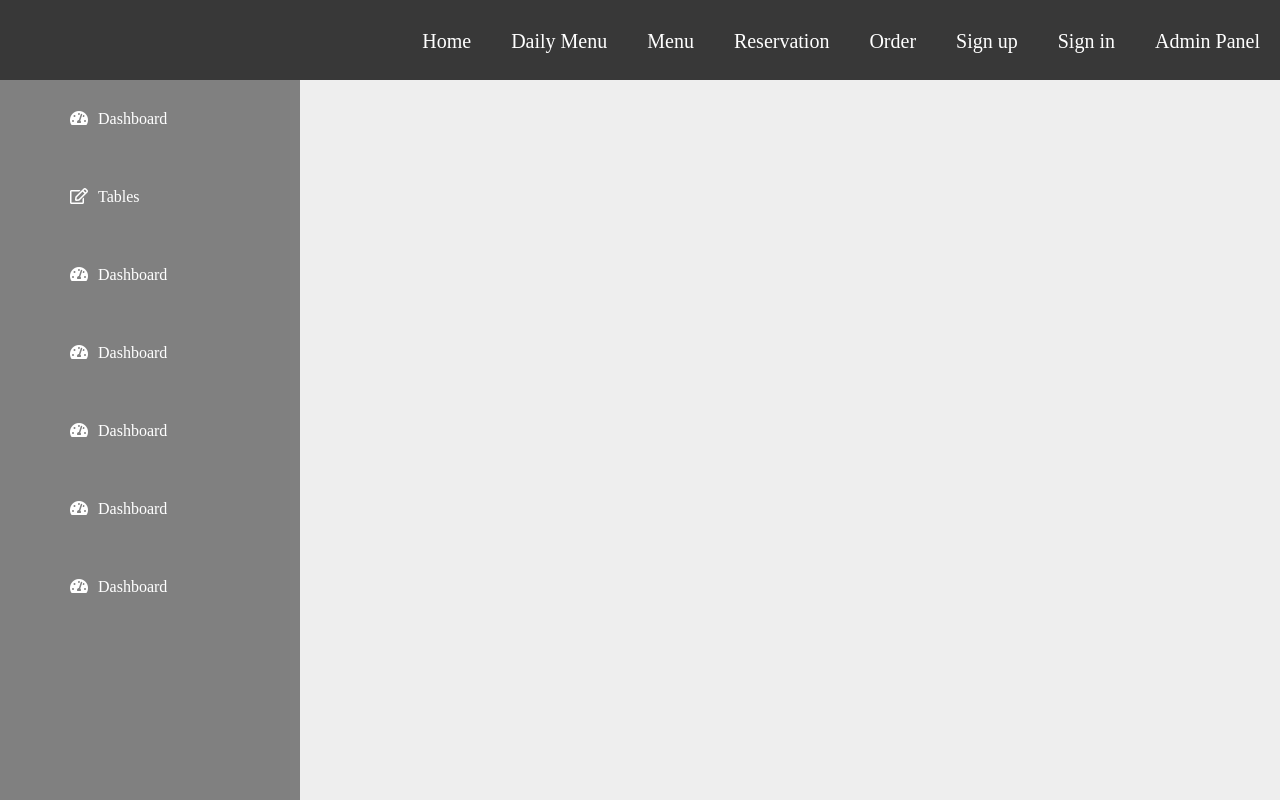
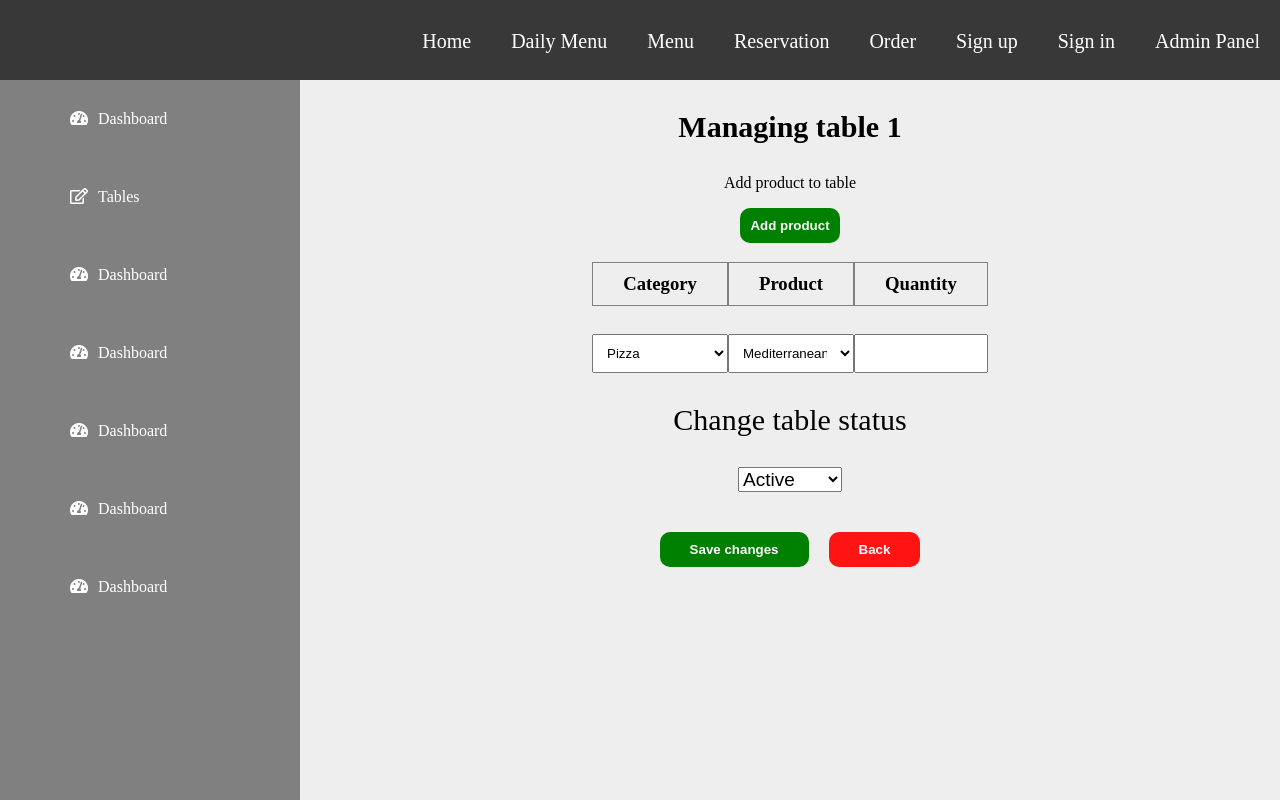
Before and after one commit to EmanuilM/Tasty, a React (Create React App) app in the folder client/: page /admin-panel/tables/manage/1 in a window 1280 px wide. Shown: the top 800 px of the page. Built offline with nearby package versions, Linux system fonts and the light colour scheme; a web font is replaced by a local one.

Commit message:
add manage table page

```diff
--- a/client/src/App.js
+++ b/client/src/App.js
@@ -44,8 +44,6 @@ function App() {
           <AdminPanel />
         </Route>
       </Switch>
-
-
       <Footer />
     </div>
   );
--- a/client/src/components/AdminPanel/AdminPanel.js
+++ b/client/src/components/AdminPanel/AdminPanel.js
@@ -4,6 +4,7 @@ import Dashboard from './Dashboard/Dashboard';
 import { Switch, Route } from 'react-router-dom';
 import Tables from './Tables/Tables';
 import TableDetails from './Tables/TableDetails/TableDetails';
+import ManageTables from './Tables/ManageTables/ManageTables';
 
 const AdminPanel = () => {
     return (
@@ -15,6 +16,7 @@ const AdminPanel = () => {
             <Route path="/admin-panel" component={Dashboard} exact />
             <Route path="/admin-panel/tables" component={Tables} exact />
             <Route path="/admin-panel/tables/details/:tableID" component={TableDetails} />
+            <Route path="/admin-panel/tables/manage/:tableID" component={ManageTables} />
             </Switch>
             </section>
             </div>
--- /dev/null
+++ b/client/src/components/AdminPanel/Tables/ManageTables/AddProductToTable/AddProductToTable.css
@@ -0,0 +1,36 @@
+.admin-page-manage-table-add-product {
+    display: flex;
+    justify-content: center;
+    margin-top: 10px;
+}
+
+.admin-page-manage-table-add-product select:nth-child(2) {
+    padding: 10px;
+    width: 126px;
+}
+
+.admin-page-manage-table-add-product input {
+    padding: 10px;
+    width: 110px;
+}
+
+.manage-table-select-product-category {
+    padding: 10px;
+    width: 136px;
+}
+
+
+@media screen and (max-width:400px) {
+     .admin-page-manage-table-add-product {
+        flex-direction: column;
+    }
+
+    .manage-table-select-product-category , .manage-table-select-product {
+        width: 100% !important;
+    }
+
+    .manage-table-product-quantity {
+        width: 93% !important;
+    }
+
+}
--- /dev/null
+++ b/client/src/components/AdminPanel/Tables/ManageTables/AddProductToTable/AddProductToTable.js
@@ -0,0 +1,34 @@
+import './AddProductToTable.css';
+const AddProductToTable = () => {
+    const randomData = {
+        category: [
+            "Pizza",
+            "Drinks",
+            "Burger"
+        ],
+        products: [
+            "Mediterranean Shrimp Pizza",
+            "Sicilian Pizza",
+            "Detroit Pizza",
+        ]
+    }
+
+    return (
+        <section className="admin-page-manage-table-add-product">
+            <select className="manage-table-select-product-category">
+                {randomData.category.map(x => {
+                    return <option>{x}</option>
+                })}
+            </select>
+            <select className="manage-table-select-product">
+                {randomData.products.map(x => {
+                    return <option>{x}</option>
+                })}
+            </select>
+            <input type="number" className="manage-table-product-quantity" />
+        </section>
+
+    )
+}
+
+export default AddProductToTable;
--- /dev/null
+++ b/client/src/components/AdminPanel/Tables/ManageTables/ManageTables.css
@@ -0,0 +1,97 @@
+.admin-page-manage-table-wrapper {
+    width: 100%;
+}
+
+.admin-page-manage-table-wrapper h1 {
+    font-size: 30px;
+    text-align: center;
+}
+
+.admin-page-add-product-button-wrapper {
+    text-align: center;
+}
+
+.admin-page-add-product-button-wrapper h1{
+    font-size: 30px;
+}
+
+.admin-page-manage-table-titles {
+    display: flex;
+    justify-content: center;
+}
+
+.admin-page-manage-table-titles h3:nth-child(1),
+.admin-page-manage-table-titles h3:nth-child(2),
+.admin-page-manage-table-titles h3:nth-child(3) {
+    border: 1px solid gray;
+    padding: 10px 30px;
+}
+
+.manage-table-add-product-button {
+    padding: 10px;
+    border: none;
+    background: green;
+    color: white;
+    font-weight: bold;
+    border-radius: 10px;
+}
+
+
+
+.manage-table-add-product-button:hover {
+    background: rgb(17, 160, 17);
+}
+
+.change-table-status p  {
+    font-size: 30px;
+}
+
+.change-table-status {
+    text-align: center;
+}
+
+.change-table-status select , .change-table-status input  {
+    font-size: 19px;
+}
+
+.admin-page-manage-tables-buttons-wrapper  {
+    text-align: center;
+    margin: 30px;
+}
+
+.admin-page-manage-tables-buttons-wrapper button {
+    margin: 10px;
+}
+
+
+.admin-page-manage-tables-save-changes-button {
+    padding: 10px 30px;
+    border: none;
+    background: green;
+    border-radius: 10px;
+    color: white;
+    font-weight: bold;
+}
+
+.admin-page-manage-tables-save-changes-button:hover {
+    background: rgb(17, 160, 17);
+}
+
+.admin-page-manage-tables-back-button {
+    padding: 10px 30px;
+    border: none;
+    background: #ff1414;
+    border-radius: 10px;
+    color: white;
+    font-weight: bold;
+}
+
+.admin-page-manage-tables-back-button:hover {
+    background: tomato;
+}
+
+@media screen and (max-width:400px) {
+    .admin-page-manage-table-titles {
+        flex-direction: column;
+    }
+}
--- /dev/null
+++ b/client/src/components/AdminPanel/Tables/ManageTables/ManageTables.js
@@ -0,0 +1,71 @@
+import './ManageTables.css';
+import AddProductToTable from './AddProductToTable/AddProductToTable';
+import { useState } from 'react/cjs/react.development';
+const ManageTables = (props) => {
+    const [reserved, setReserved] = useState(false);
+    const [product, setProductToTable] = useState([<AddProductToTable />]);
+    function testFunction(e) {
+        if (e.target.value === "Reserved") {
+            setReserved(true);
+        } else {
+            setReserved(false);
+        }
+    }
+    function addProduct() {
+        setProductToTable(oldState => oldState.push(<AddProductToTable />));
+    }
+    function goBack() {
+        return props.history.goBack();
+    }
+    return (
+        <section className="admin-page-manage-table-wrapper">
+            <h1>Managing table {props.match.params.tableID}</h1>
+            <div className="admin-page-add-product-button-wrapper">
+                <p>Add product to table</p>
+                <button className="manage-table-add-product-button" onClick={addProduct}>Add product</button>
+            </div>
+            <div className="admin-page-manage-table-titles">
+                <h3>Category</h3>
+                <h3>Product</h3>
+                <h3>Quantity</h3>
+            </div>
+            {product.map(x => {
+                return x
+            })}
+            {/* <AddProductToTable />
+                <AddProductToTable />
+                <AddProductToTable />
+                <AddProductToTable />
+                <AddProductToTable />
+                <AddProductToTable />
+                <AddProductToTable /> */}
+
+
+            <article className="change-table-status">
+                <p>Change table status</p>
+                <select name="test" onChange={testFunction}>
+                    <option>Active</option>
+                    <option>Busy</option>
+                    <option>Reserved</option>
+                </select>
+                {
+                    reserved ?
+                        <>
+                            <input type="date" />
+                            <input type="time" />
+                        </>
+                        : ""
+                }
+
+            </article>
+            <div className="admin-page-manage-tables-buttons-wrapper">
+                <button className="admin-page-manage-tables-save-changes-button">Save changes</button>
+                <button className="admin-page-manage-tables-back-button" onClick={goBack}>Back</button>
+            </div>
+
+
+        </section>
+    )
+}
+
+export default ManageTables;
--- a/client/src/components/AdminPanel/Tables/TableDetails/TableDetails.js
+++ b/client/src/components/AdminPanel/Tables/TableDetails/TableDetails.js
@@ -4,10 +4,9 @@ import TableDetailsProductList from './TableDetailsProductList/TableDetailsProdu
 
 
 const TableDetails = (props) => {
-    console.log(props)
     return (
         <section className="table-details-wrapper">
-            <h1>Managing table {props.match.params.tableID}</h1>
+            <h1>Details of table {props.match.params.tableID}</h1>
             <ul className="admin-page-table-details-info">
                 <TableDetailsProductList
                     productImage="https://st.depositphotos.com/1004373/1268/i/950/depositphotos_12682057-stock-photo-fresh-salad.jpg"
--- a/client/src/components/AdminPanel/Tables/Tables.css
+++ b/client/src/components/AdminPanel/Tables/Tables.css
@@ -98,6 +98,10 @@ table,td,th {
     margin: 0 auto;
 }
 
+.admin-page-tables-actions a {
+    color: black;
+}
+
 
 .admin-page-manage-tables-actions-wrapper i:hover {
    color: tomato;
--- a/client/src/components/AdminPanel/Tables/Tables.js
+++ b/client/src/components/AdminPanel/Tables/Tables.js
@@ -79,7 +79,9 @@ const Tables = () => {
                                         <Link to={`tables/details/${x.tableName}`}>
                                             <i className="fas fa-info"></i>
                                         </Link>
+                                        <Link to={`tables/manage/${x.tableName}`}>
                                             <i className="fas fa-edit"></i>
+                                        </Link>
                                         <i className="fas fa-trash"></i>
                                     </div>
                                 </td>
```
Lines whose indentation alone changed are shown as unchanged.
